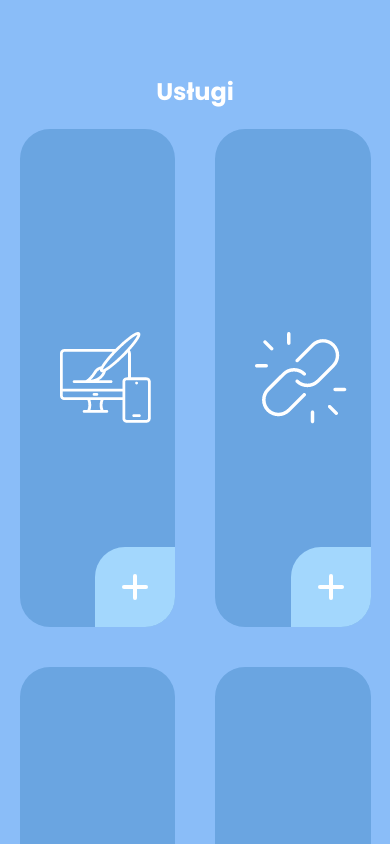
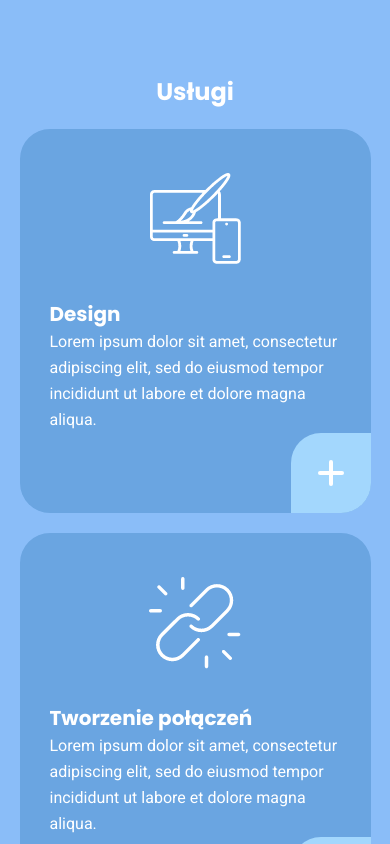
Before and after one commit to konneki/ReneTechOZE, a React (Create React App) app: page / in a window 390 px wide. Shown: the part 1380-2224 px from the top of the page. Built offline with nearby package versions, Linux system fonts and the light colour scheme.

Commit message:
add responsiveness to Services section

```diff
--- a/src/styles/Services.css
+++ b/src/styles/Services.css
@@ -6,10 +6,16 @@
   justify-content: center;
   align-items: center;
 }
-
 .grid-container {
   display: grid;
   grid-template-columns: 1fr 1fr;
   width: 90vw;
   grid-gap: 40px;
 }
+
+@media screen and (max-width: 1000px) {
+  .grid-container {
+    grid-template-columns: 1fr;
+    grid-gap: 20px;
+  }
+}
--- a/src/styles/SingleService.css
+++ b/src/styles/SingleService.css
@@ -4,6 +4,7 @@
   background-color: var(--main-dark-color);
   border-radius: 30px;
   display: flex;
+  flex-direction: row;
   align-items: center;
   padding: 65px 40px;
   position: relative;
@@ -61,3 +62,14 @@
   grid-column: 1;
   grid-row: 1;
 }
+
+@media screen and (max-width: 1000px) {
+  .wrapper {
+    flex-direction: column;
+    padding: 30px 30px 80px 30px;
+  }
+
+  .image-container {
+    margin: 0 0 20px 0;
+  }
+}
```
Also changed, not shown: 1 other file (tests, documents, lock files or other folders).
